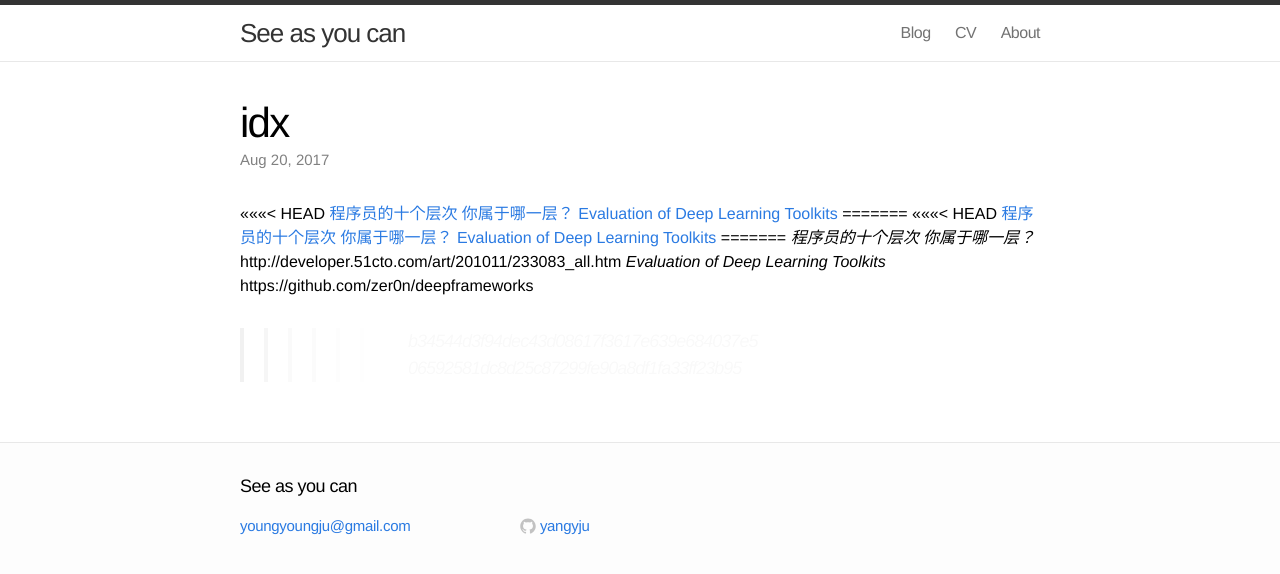
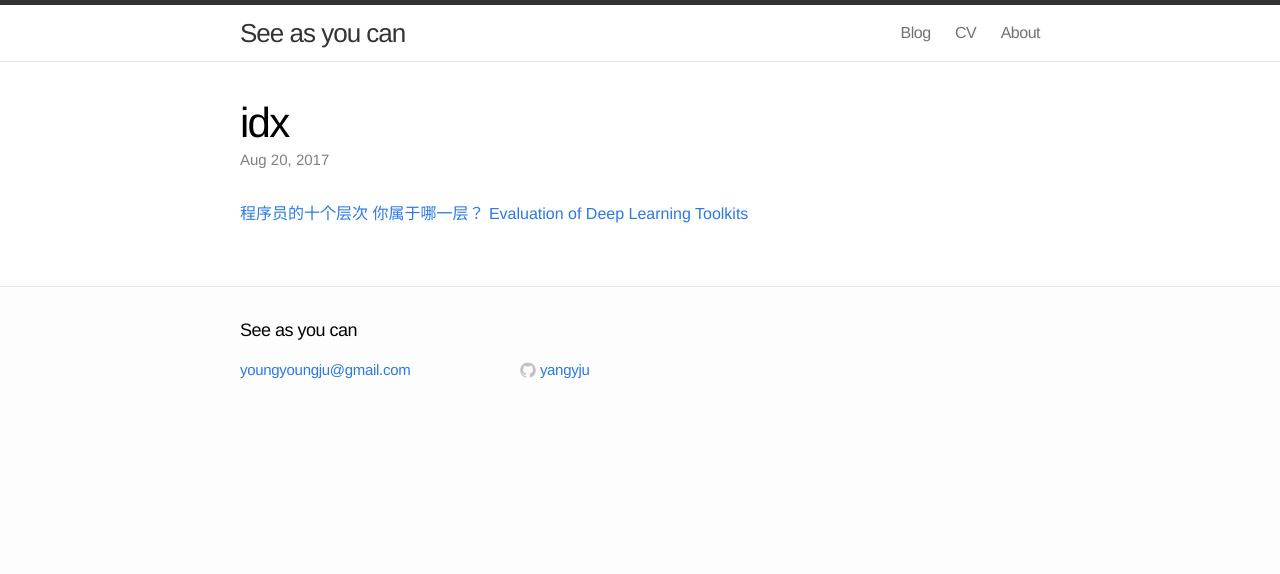
Before and after one commit to yangyju/yangyju.github.com, a Jekyll site: the page built from _posts/2017-08-20-idx.md, in a window 1280 px wide. Shown: the top 574 px of the page. Built offline with Jekyll 4.4.1, drawn with Linux system fonts in a browser that asks for light colours.

Commit message:
Update 2017-08-20-idx.md

```diff
--- a/_posts/2017-08-20-idx.md
+++ b/_posts/2017-08-20-idx.md
@@ -2,17 +2,6 @@
 layout: post
 title: idx
 ---
-<<<<<<< HEAD
+
 [程序员的十个层次 你属于哪一层？](http://developer.51cto.com/art/201011/233083_all.htm)
 [Evaluation of Deep Learning Toolkits](https://github.com/zer0n/deepframeworks)
-=======
-<<<<<<< HEAD
-[程序员的十个层次 你属于哪一层？](http://developer.51cto.com/art/201011/233083_all.htm)
-[Evaluation of Deep Learning Toolkits](https://github.com/zer0n/deepframeworks)
-=======
-*程序员的十个层次 你属于哪一层？*
-http://developer.51cto.com/art/201011/233083_all.htm
-*Evaluation of Deep Learning Toolkits*
-https://github.com/zer0n/deepframeworks
->>>>>>> b34544d3f94dec43d08617f3617e639e684037e5
->>>>>>> 06592581dc8d25c87299fe90a8df1fa33ff23b95
```
